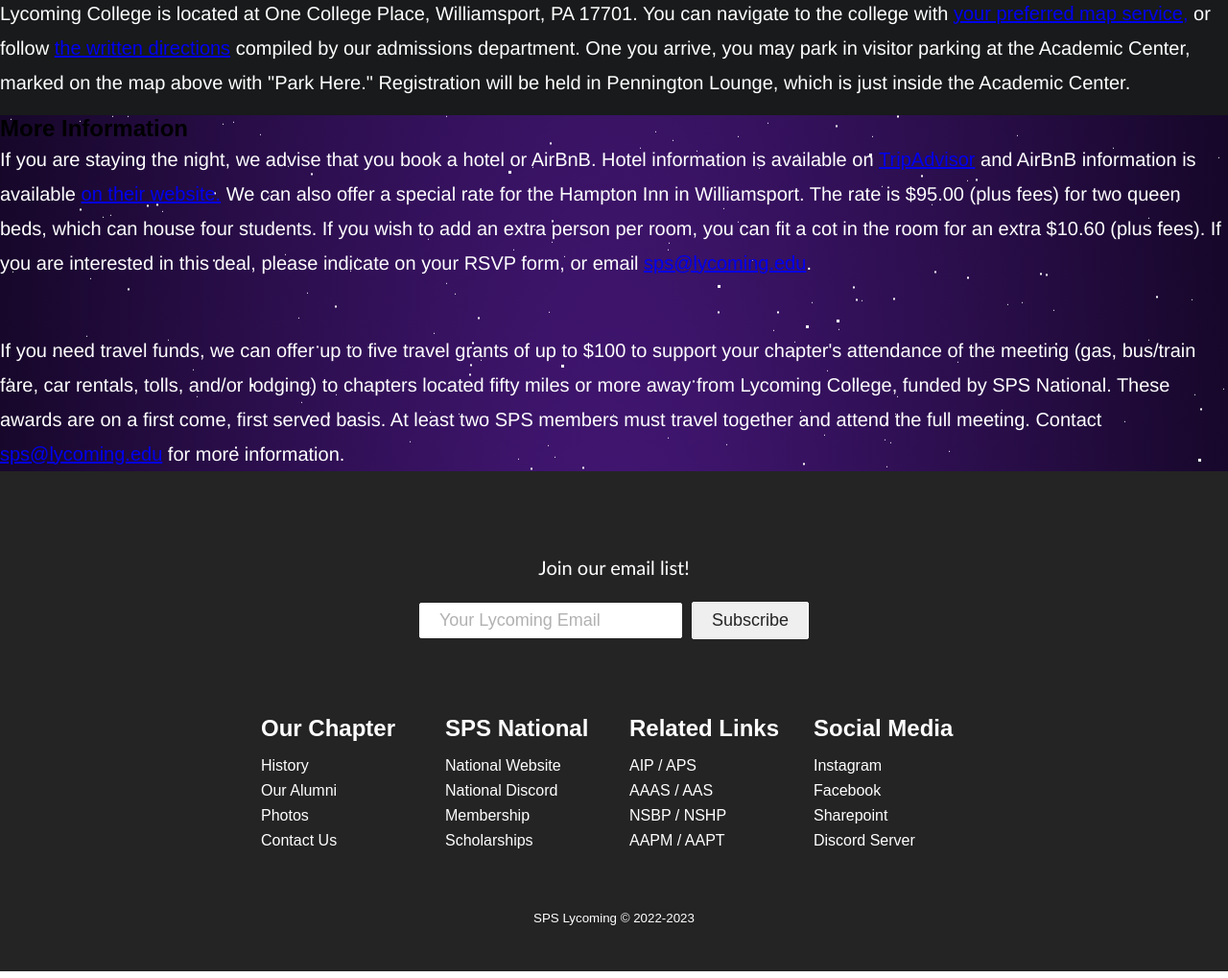
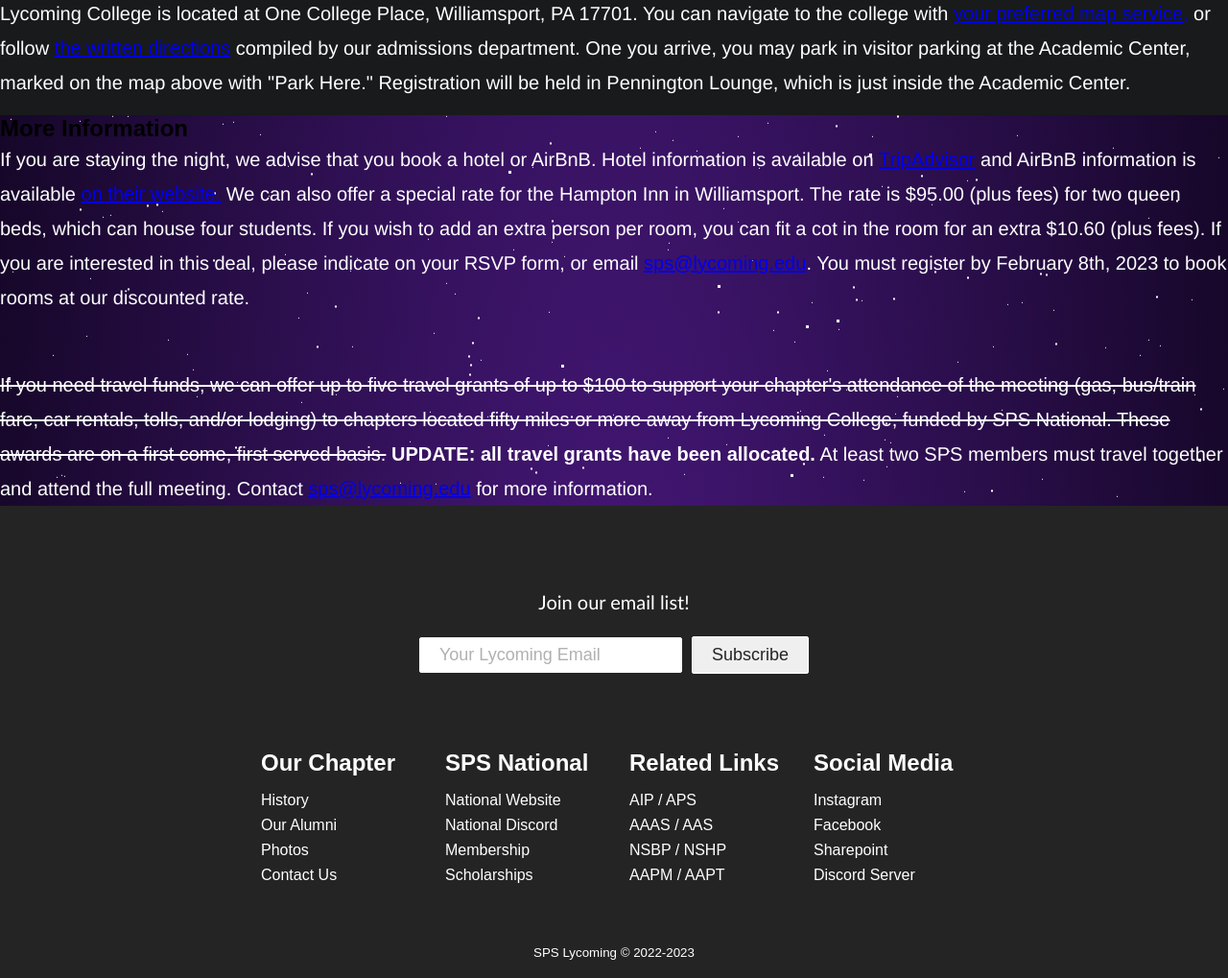
Before and after one commit to sylphrena0/lycospswebsite, a Gatsby site: page /zonemeeting in a window 1280 px wide. Shown: the part 1940-2959 px from the top of the page at 96% size. Built offline with nearby package versions, Linux system fonts and the light colour scheme; Gatsby itself is replaced by a stand-in of ours.

Commit message:
updated information for zone meeting

```diff
--- a/src/sections/ZoneHousing.js
+++ b/src/sections/ZoneHousing.js
@@ -5,9 +5,9 @@ function ZoneHousing() {
       <div>
         <div class="main-content">
         <h2 id="sigmatitle">More Information</h2>
-          <span id="top-span">If you are staying the night, we advise that you book a hotel or AirBnB. Hotel information is available on <a href="https://www.tripadvisor.com/Hotels-g54006-Williamsport_Pennsylvania-Hotels.html">TripAdvisor</a> and AirBnB information is available <a href="https://www.airbnb.com/s/Williamsport--Pennsylvania--United-States/homes?tab_id=home_tab&refinement_paths%5B%5D=%2Fhomes&flexible_trip_lengths%5B%5D=one_week&price_filter_input_type=0&price_filter_num_nights=1&query=Williamsport%2C+PA&place_id=ChIJtyLqAcOUz4kRib2hrxTk9Ys&date_picker_type=calendar&checkin=2023-02-24&checkout=2023-02-25&source=structured_search_input_header&search_type=user_map_move&ne_lat=41.26790095131566&ne_lng=-76.9959423183592&sw_lat=41.21416082613571&sw_lng=-77.05705376855451&zoom=14&search_by_map=true">on their website.</a> We can also offer a special rate for the Hampton Inn in Williamsport. The rate is $95.00 (plus fees) for two queen beds, which can house four students. If you wish to add an extra person per room, you can fit a cot in the room for an extra $10.60 (plus fees). If you are interested in this deal, please indicate on your RSVP form, or email <a href="mailto:sps@lycoming.edu?subject=SPS Zone Meeting">sps@lycoming.edu</a>.</span>
+          <span id="top-span">If you are staying the night, we advise that you book a hotel or AirBnB. Hotel information is available on <a href="https://www.tripadvisor.com/Hotels-g54006-Williamsport_Pennsylvania-Hotels.html">TripAdvisor</a> and AirBnB information is available <a href="https://www.airbnb.com/s/Williamsport--Pennsylvania--United-States/homes?tab_id=home_tab&refinement_paths%5B%5D=%2Fhomes&flexible_trip_lengths%5B%5D=one_week&price_filter_input_type=0&price_filter_num_nights=1&query=Williamsport%2C+PA&place_id=ChIJtyLqAcOUz4kRib2hrxTk9Ys&date_picker_type=calendar&checkin=2023-02-24&checkout=2023-02-25&source=structured_search_input_header&search_type=user_map_move&ne_lat=41.26790095131566&ne_lng=-76.9959423183592&sw_lat=41.21416082613571&sw_lng=-77.05705376855451&zoom=14&search_by_map=true">on their website.</a> We can also offer a special rate for the Hampton Inn in Williamsport. The rate is $95.00 (plus fees) for two queen beds, which can house four students. If you wish to add an extra person per room, you can fit a cot in the room for an extra $10.60 (plus fees). If you are interested in this deal, please indicate on your RSVP form, or email <a href="mailto:sps@lycoming.edu?subject=SPS Zone Meeting">sps@lycoming.edu</a>. You must register by February 8th, 2023 to book rooms at our discounted rate.</span>
 
-          <span>If you need travel funds, we can offer up to five travel grants of up to $100 to support your chapter's attendance of the meeting (gas, bus/train fare, car rentals, tolls, and/or lodging) to chapters located fifty miles or more away from Lycoming College, funded by SPS National. These awards are on a first come, first served basis. At least two SPS members must travel together and attend the full meeting. Contact <a href="mailto:sps@lycoming.edu?subject=SPS Zone Meeting">sps@lycoming.edu</a> for more information.</span>
+          <span><s>If you need travel funds, we can offer up to five travel grants of up to $100 to support your chapter's attendance of the meeting (gas, bus/train fare, car rentals, tolls, and/or lodging) to chapters located fifty miles or more away from Lycoming College, funded by SPS National. These awards are on a first come, first served basis.</s> <b>UPDATE: all travel grants have been allocated.</b> At least two SPS members must travel together and attend the full meeting. Contact <a href="mailto:sps@lycoming.edu?subject=SPS Zone Meeting">sps@lycoming.edu</a> for more information. </span>
         </div>
       </div>
     );
```
